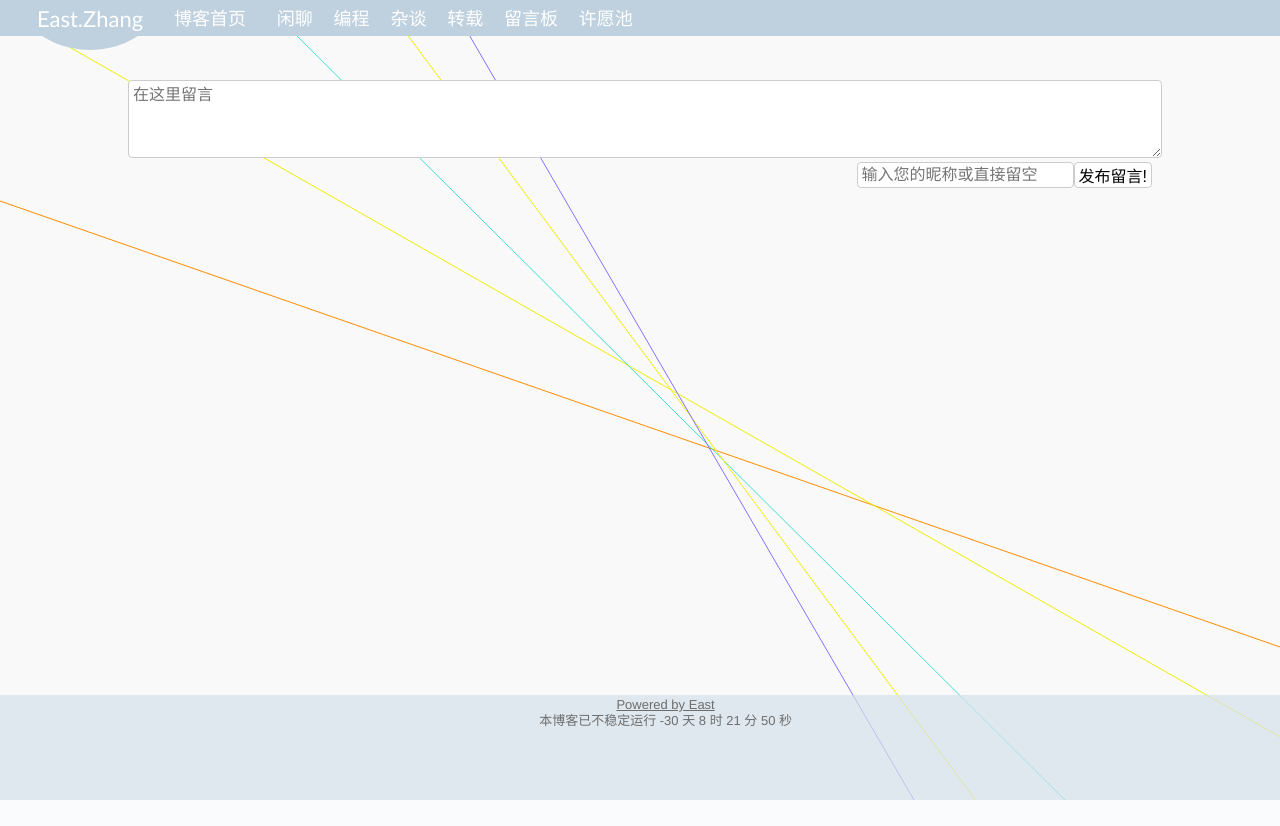
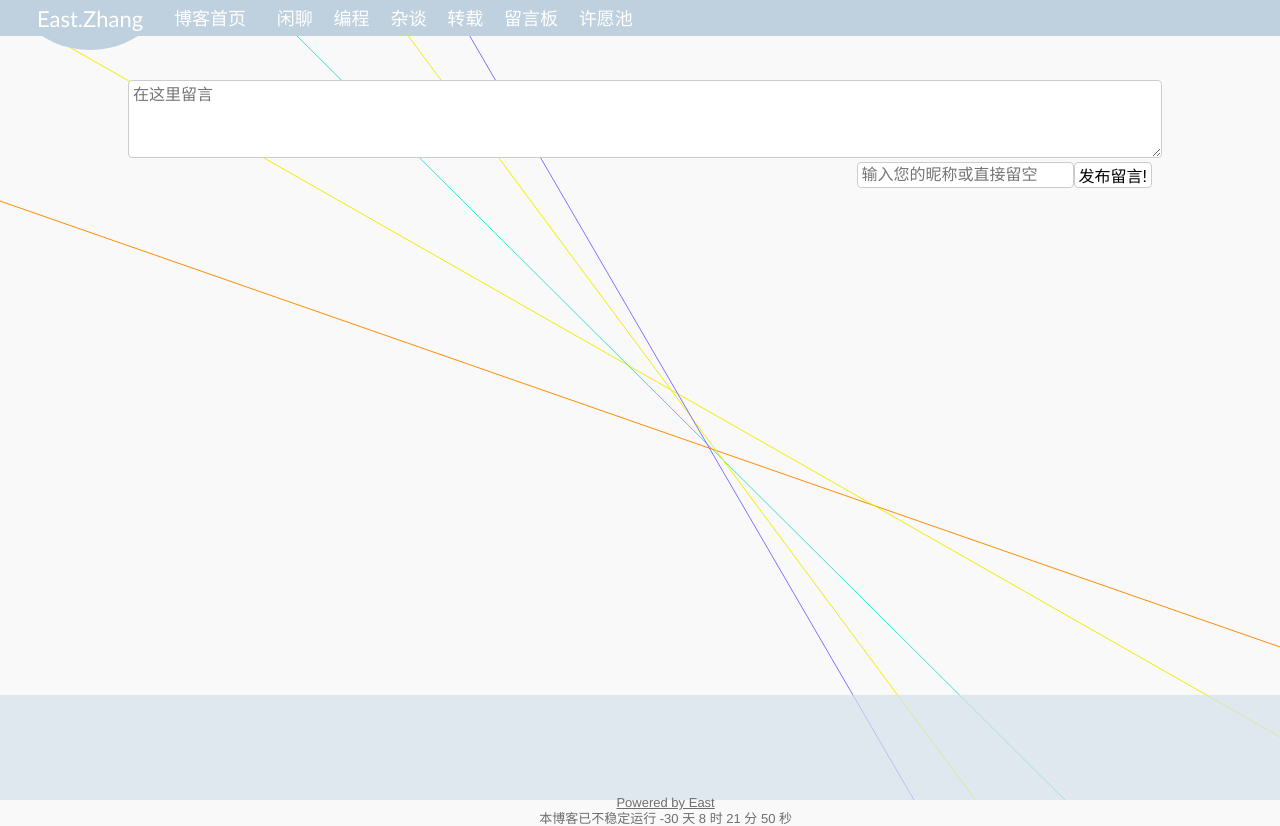
Before and after one commit to black-cmd/eastzhang, a Flask app: page /memo in a window 1280 px wide. Before the commit the page ends 800 px from the top, so only its background shows below. Run offline with Flask 2, Linux system fonts and the light colour scheme; data that the repository does not hold is empty; some libraries are stand-ins or nearby versions.

Commit message:
修改页面展示

```diff
--- a/static/css/skyin.css
+++ b/static/css/skyin.css
@@ -146,7 +146,7 @@ a.nul{text-decoration:none}
 
 hr.er{border-top:1px solid #ddd;width:80%;margin-left:0}
 
-.foote{position:relative;top:2px;margin-left: 4%;font-size:13px;line-height:1.2;text-align:center;}
+.foote{position:relative;top:100px;margin-left: 4%;font-size:13px;line-height:1.2;text-align:center;}
 
 span.logo{display:block;text-align:center;position:relative;top:135px;}
 
```
